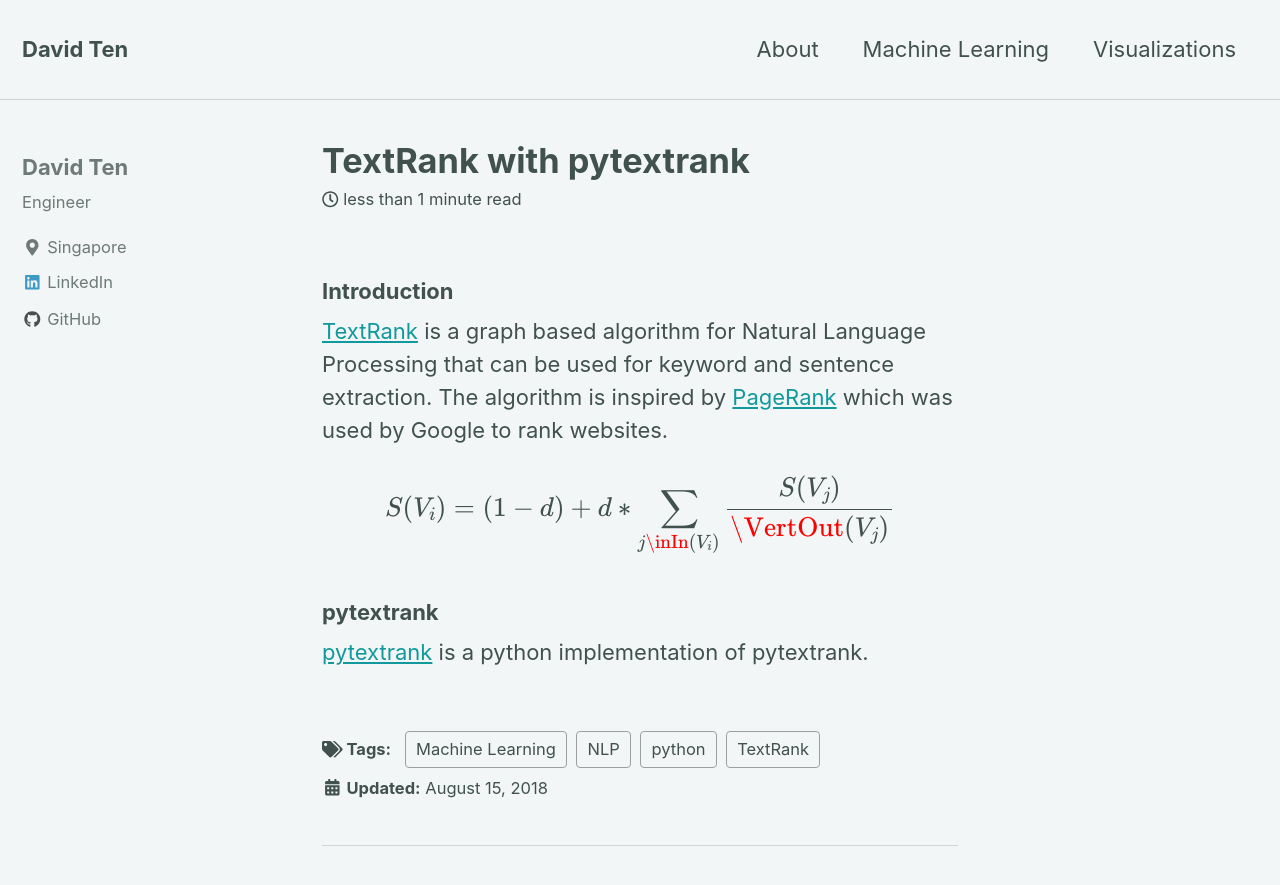
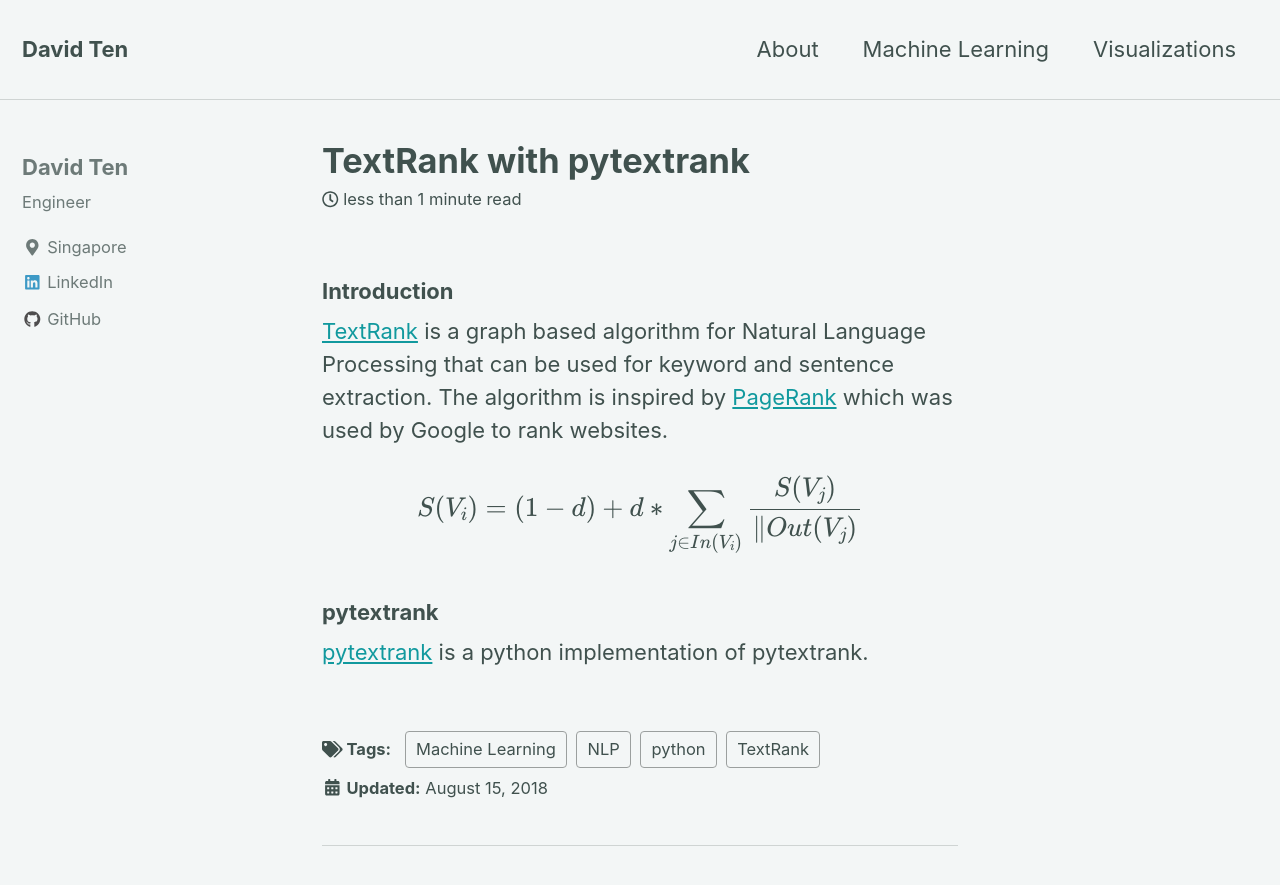
Before and after one commit to xang1234/xang1234.github.io, a Jekyll site: the page built from _posts/2018-08-15-textrank.md, in a window 1280 px wide and 900 px high. Shown: the top 885 px of the window. Built offline with Jekyll 4.4.1, drawn with Linux system fonts in a browser that asks for light colours; nearby versions of some CDN libraries; formulas are drawn with MathJax 3.

Commit message:
mathjax pagerank bug vert and in

```diff
--- a/_posts/2018-08-15-textrank.md
+++ b/_posts/2018-08-15-textrank.md
@@ -8,7 +8,7 @@ mathjax: "true"
 ### Introduction
 [TextRank](https://web.eecs.umich.edu/~mihalcea/papers/mihalcea.emnlp04.pdf) is a graph based algorithm for Natural Language Processing that can be used for keyword and sentence extraction. The algorithm is inspired by [PageRank](https://en.wikipedia.org/wiki/PageRank) which was used by Google to rank websites.
 
-$$S(V_i)= (1-d) + d * \sum_{j\inIn(V_i)} \frac{S(V_j)}{\VertOut(V_j)}$$
+$$S(V_i)= (1-d) + d * \sum_{j\in{In(V_i)}} \frac{S(V_j)}{\Vert{Out(V_j)}}$$
 
 
 ### pytextrank
```
